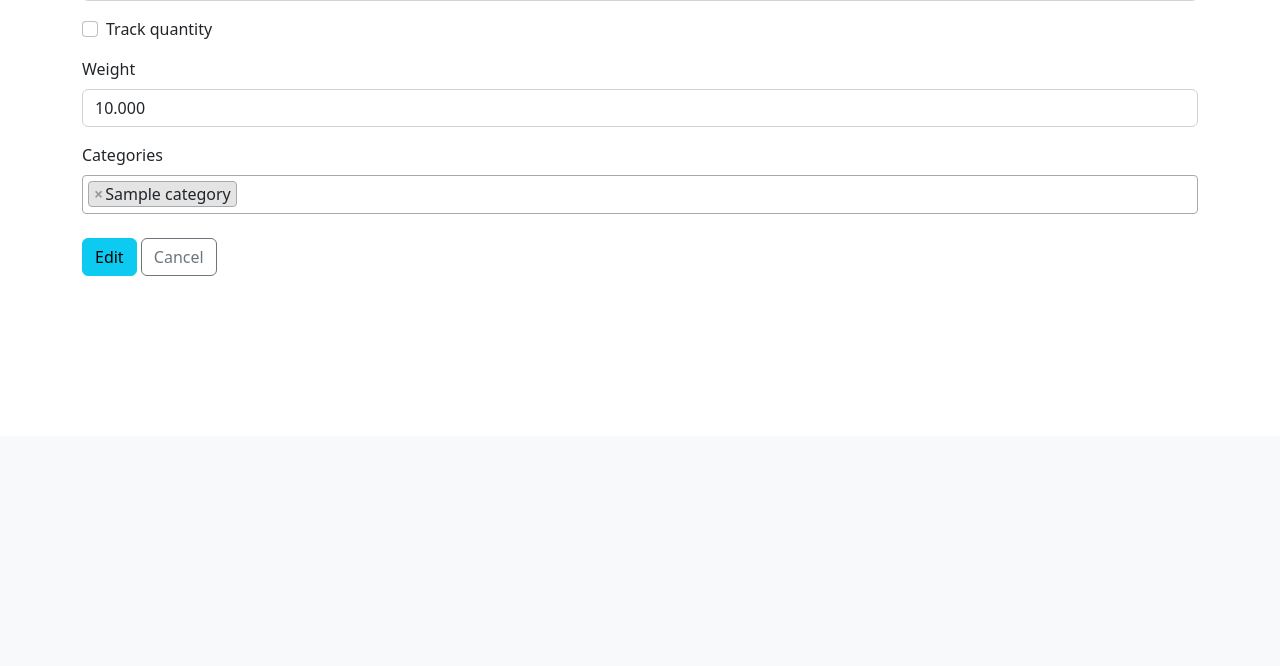
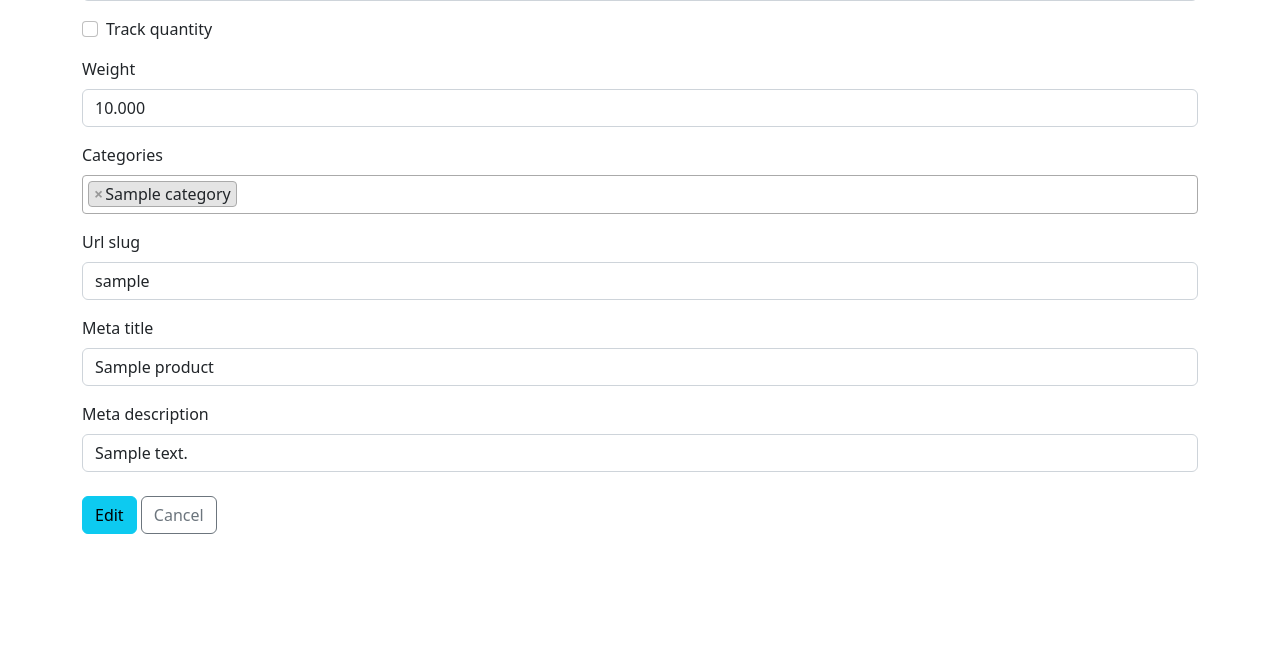
Before and after one commit to GeorgiDN/Ecommerse-with-Django, a Django app: page /store-admin/product-edit/1/ in a window 1280 px wide. Shown: the part 1392-2058 px from the top of the page. Before the commit the page ends 1668 px from the top, so only its background shows below. Run offline with Django 5.2, Linux system fonts and the light colour scheme; a user stored in the database is signed in; tables that the repository leaves empty hold one stand-in row (values such as "Sample post"); some libraries are stand-ins or nearby versions.

Commit message:
refactor: Switch product access from ID to slug in URLs and views

```diff
--- a/ecommerseApp/ecommerseApp/store/urls.py
+++ b/ecommerseApp/ecommerseApp/store/urls.py
@@ -7,7 +7,7 @@ from django.conf.urls.static import static
 urlpatterns = [
     path('about', store_views.about, name='about'),
     path('', store_views.ProductListView.as_view(), name='home'),
-    path('product/<int:pk>/', store_views.ProductDetailView.as_view(), name='product-detail'),
+    path('products/<slug:slug>/', store_views.ProductDetailView.as_view(), name='product-detail'),
     path('categories/', store_views.CategoryListView.as_view(), name='categories'),
     path('category/<int:pk>/', store_views.CategoryProductsView.as_view(), name='category-products'),
     path('category-detail/<int:pk>/', store_views.CategoryDetailView.as_view(), name='category-detail'),
--- a/ecommerseApp/ecommerseApp/store_admin/forms.py
+++ b/ecommerseApp/ecommerseApp/store_admin/forms.py
@@ -34,7 +34,8 @@ class ProductEditForm(forms.ModelForm):
     class Meta:
         model = Product
         fields = ['name', 'description', 'image', 'price', 'is_on_sale', 'sale_price', 'sku', 'model',
-                  'is_active', 'is_available', 'quantity', 'track_quantity', 'weight', 'categories'
+                  'is_active', 'is_available', 'quantity', 'track_quantity', 'weight', 'categories',
+                  'url_slug', 'meta_title', 'meta_description',
                   ]
 
         widgets = {
--- a/ecommerseApp/ecommerseApp/store_admin/views/products.py
+++ b/ecommerseApp/ecommerseApp/store_admin/views/products.py
@@ -31,7 +31,7 @@ class ProductEditView(LoginRequiredMixin, StaffRequiredMixin, UpdateView):
     form_class = ProductEditForm
 
     def get_success_url(self):
-        return reverse('product-detail', kwargs={'pk': self.get_object().pk})
+        return reverse('admin-product-detail', kwargs={'pk': self.get_object().pk})
 
 
 class ProductDeleteView(LoginRequiredMixin, StaffRequiredMixin, DeleteView):
--- a/ecommerseApp/templates/store/product_detail.html
+++ b/ecommerseApp/templates/store/product_detail.html
@@ -10,10 +10,6 @@
                 <div class="col-md-8">
                     <div class="card-body">
                         <center>
-                            {% if user.is_staff %}
-                                <a href="{% url 'product-edit' object.pk %}" class="btn btn-info btn-sm">Edit</a>
-                                <a href="{% url 'product-delete' object.pk %}" class="btn btn-danger btn-sm">Delete</a>
-                            {% endif %}
                             <h1 class="card-title">{{ object.name }}</h1>
 
                             <p class="card-text fs-4"><b>Price: </b>
--- a/ecommerseApp/templates/store/product_list.html
+++ b/ecommerseApp/templates/store/product_list.html
@@ -4,7 +4,7 @@
             {% if products %}
                 {% for product in products %}
                     <div class="col mb-5">
-                    <a href="{% url 'product-detail' product.pk %}">
+                    <a href="{% url 'product-detail' slug=product.url_slug %}">
                         <div class="card h-100 product-card">
                             <!-- Product image-->
                             <img class="card-img-top" src="{{ product.image.url }}" alt="..."/>
--- a/ecommerseApp/templates/store_admin/admin_products/product-edit.html
+++ b/ecommerseApp/templates/store_admin/admin_products/product-edit.html
@@ -19,6 +19,9 @@
                 {{ form.track_quantity|as_crispy_field }}
                 {{ form.weight|as_crispy_field }}
                 {{ form.categories|as_crispy_field }}
+                {{ form.url_slug|as_crispy_field }}
+                {{ form.meta_title|as_crispy_field }}
+                {{ form.meta_description|as_crispy_field }}
                 <button type="submit" class="btn btn-info mt-2">Edit</button>
                 <a class="btn btn-outline-secondary mt-2" href="{% url 'product-detail' object.pk %}">Cancel</a>
             </form>
```
Also changed, not shown: ecommerseApp/ecommerseApp/store/views.py (+7 -2 lines).
